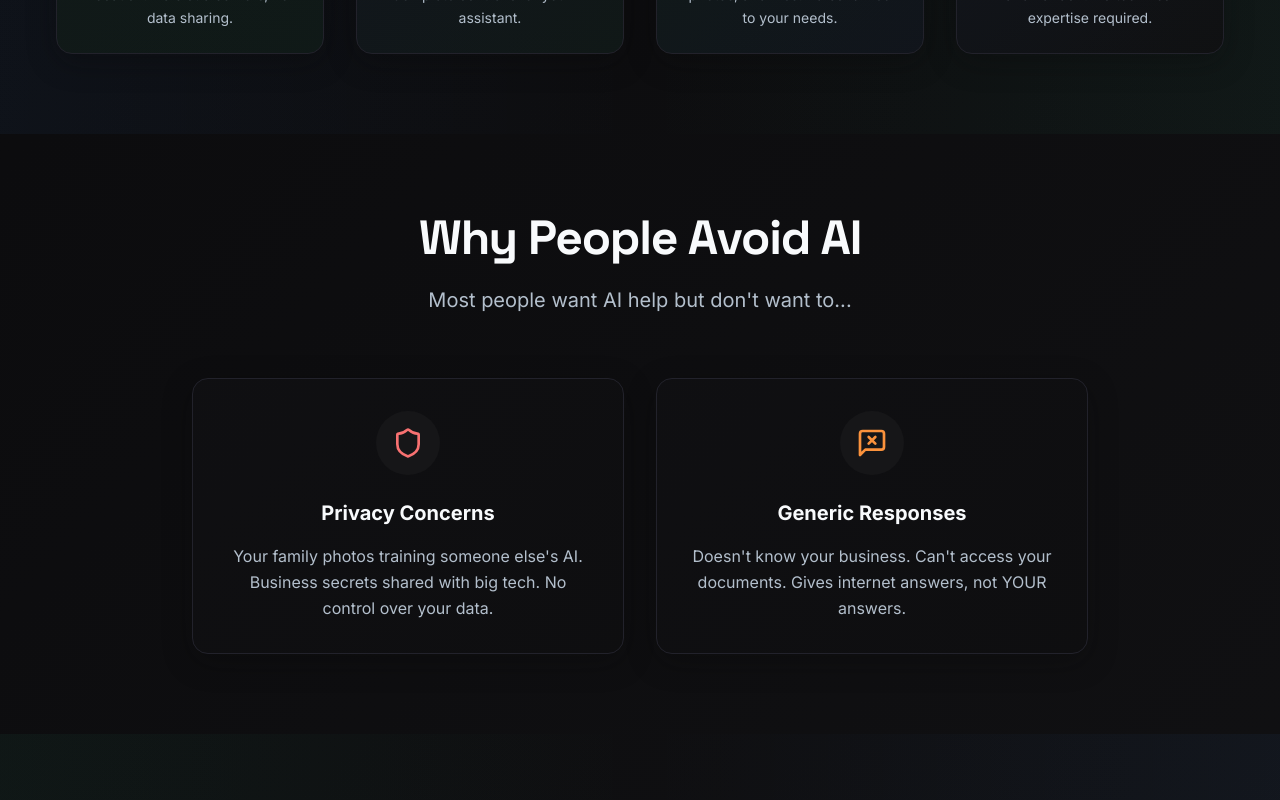
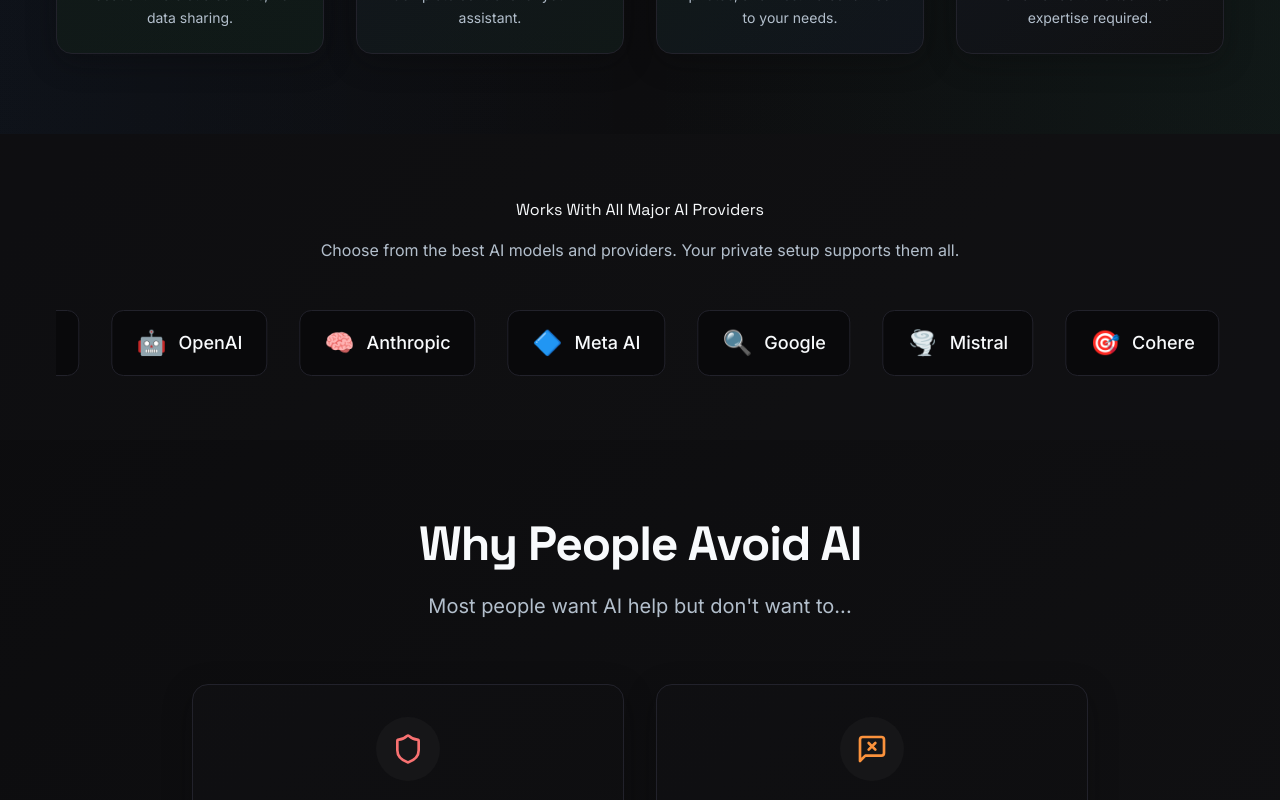
Before and after one commit to bharris82/koru-perfection-hub, a React (Vite) app: page / in a window 1280 px wide. Shown: the part 1240-2040 px from the top of the page. Built offline with nearby package versions, Linux system fonts and the light colour scheme.

Commit message:
Add scrolling section for AI models
Re-added the section that scrolls to AI models like Ollama and OpenAI.

```diff
--- /dev/null
+++ b/src/components/sections/ai-providers.tsx
@@ -0,0 +1,45 @@
+const AIProviders = () => {
+  const providers = [
+    { name: "Ollama", logo: "🦙" },
+    { name: "OpenAI", logo: "🤖" },
+    { name: "Anthropic", logo: "🧠" },
+    { name: "Meta AI", logo: "🔷" },
+    { name: "Google", logo: "🔍" },
+    { name: "Mistral", logo: "🌪️" },
+    { name: "Cohere", logo: "🎯" },
+    { name: "Hugging Face", logo: "🤗" }
+  ];
+
+  return (
+    <section className="py-16 px-6 bg-background-muted/30">
+      <div className="container mx-auto">
+        <div className="text-center mb-12 animate-fade-in">
+          <h2 className="text-heading font-grotesk text-text-primary mb-4">
+            Works With All Major AI Providers
+          </h2>
+          <p className="text-body text-text-secondary max-w-2xl mx-auto">
+            Choose from the best AI models and providers. Your private setup supports them all.
+          </p>
+        </div>
+
+        <div className="relative overflow-hidden">
+          <div className="flex animate-scroll-x space-x-8">
+            {[...providers, ...providers].map((provider, index) => (
+              <div
+                key={index}
+                className="flex-shrink-0 flex items-center space-x-3 px-6 py-4 bg-background rounded-xl border border-border hover:border-primary/30 transition-colors"
+              >
+                <span className="text-2xl">{provider.logo}</span>
+                <span className="text-lg font-medium text-text-primary whitespace-nowrap">
+                  {provider.name}
+                </span>
+              </div>
+            ))}
+          </div>
+        </div>
+      </div>
+    </section>
+  );
+};
+
+export default AIProviders;
--- a/src/index.css
+++ b/src/index.css
@@ -136,3 +136,12 @@
     box-shadow: var(--shadow-card);
   }
 }
+
+@keyframes scroll-x {
+  0% {
+    transform: translateX(0);
+  }
+  100% {
+    transform: translateX(-50%);
+  }
+}
--- a/src/pages/Index.tsx
+++ b/src/pages/Index.tsx
@@ -1,6 +1,7 @@
 import Navigation from "@/components/ui/navigation";
 import Hero from "@/components/sections/hero";
 import ProductsShowcase from "@/components/sections/products-showcase";
+import AIProviders from "@/components/sections/ai-providers";
 import Problems from "@/components/sections/problems";
 import Solution from "@/components/sections/solution";
 import HowItWorks from "@/components/sections/how-it-works";
@@ -13,6 +14,7 @@ const Index = () => {
       <Navigation />
       <Hero />
       <ProductsShowcase />
+      <AIProviders />
       <Problems />
       <Solution />
       <HowItWorks />
--- a/tailwind.config.ts
+++ b/tailwind.config.ts
@@ -118,6 +118,7 @@ export default {
 				'typewriter': 'typewriter 2s steps(20) infinite',
 				'blink': 'blink 1s infinite',
 				'scroll-left': 'scroll-left 20s linear infinite',
+				'scroll-x': 'scroll-x 30s linear infinite',
 			}
 		}
 	},
```
